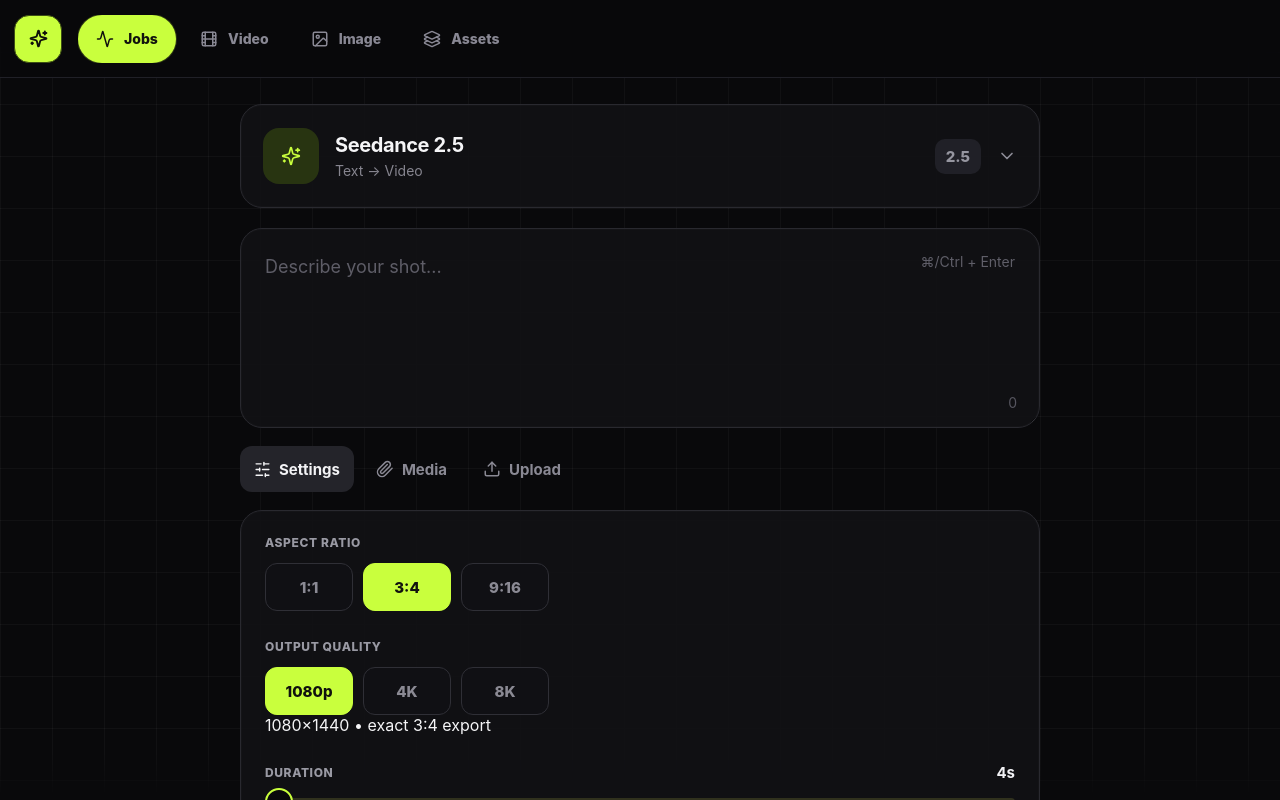
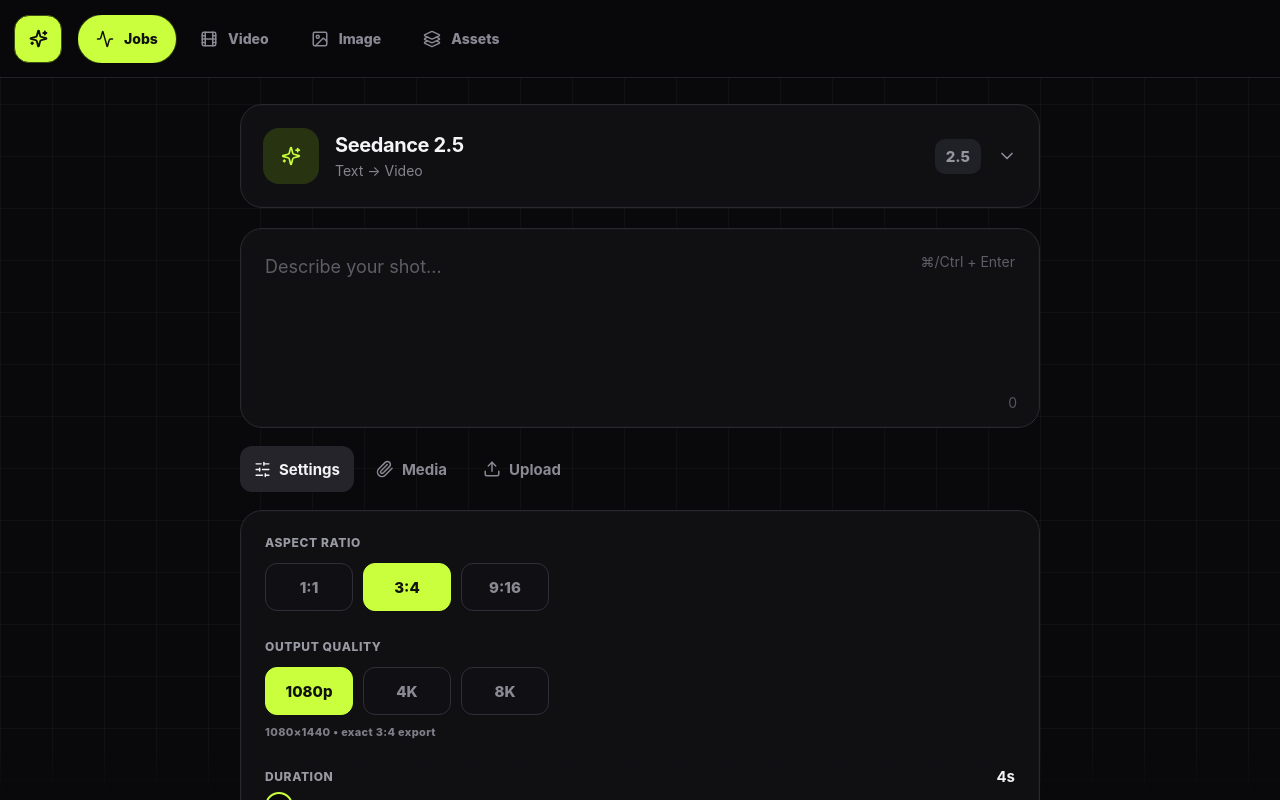
Before and after one commit to bookingcliffpo-spec/nightlife-promoter-mvp, a Next.js app in the folder frontend/: page / in a window 1280 px wide. Shown: the top 800 px of the page. Built offline with nearby package versions, Linux system fonts and the light colour scheme.

Commit message:
Style exact social export dimensions

```diff
--- a/frontend/src/app/globals.css
+++ b/frontend/src/app/globals.css
@@ -871,3 +871,7 @@
   .prime-cost-chip{font-size:16px}
   .prime-job-result{grid-template-columns:1fr}
 }
+
+.prime-output-dimensions{
+  margin-top:10px;color:#7f7e88;font-size:11px;font-weight:800;letter-spacing:.03em;
+}
```
